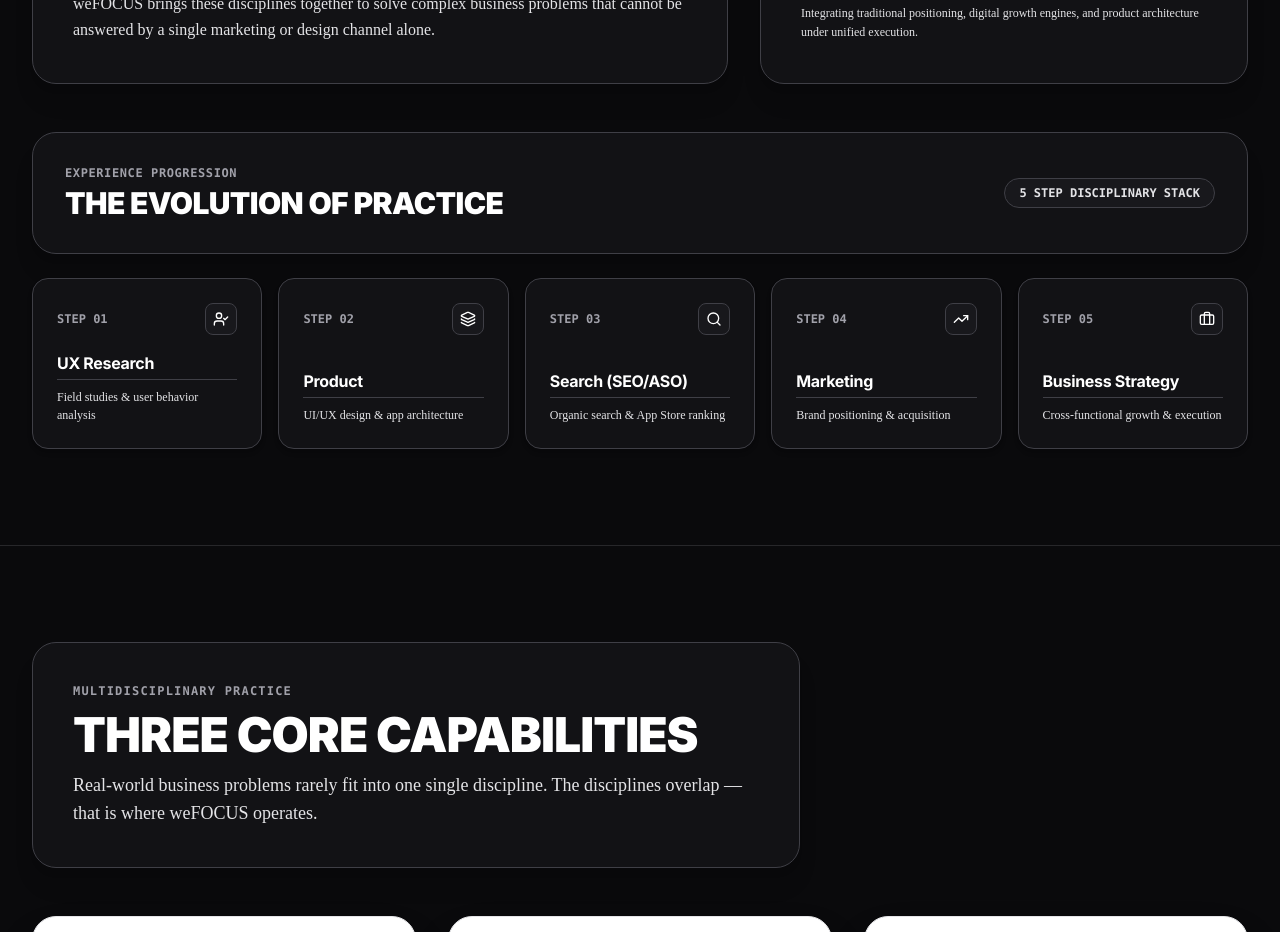
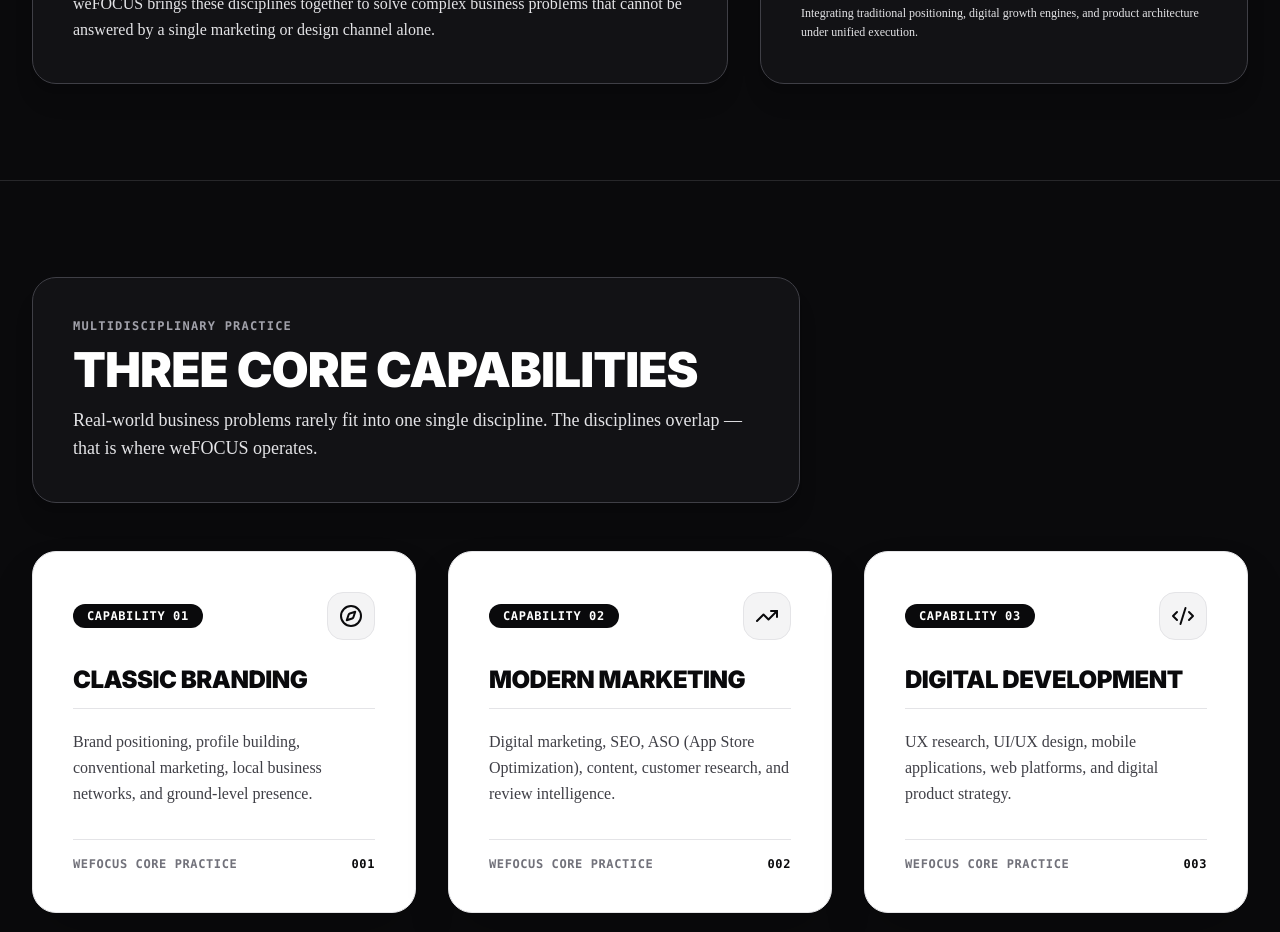
Before and after one commit to shanupraveen1993-afk/focuswebsite, a Next.js app: page / in a window 1280 px wide. Shown: the part 1320-2252 px from the top of the page. Built offline with nearby package versions, Linux system fonts and the light colour scheme.

Commit message:
Remove Experience Progression section from AboutPraveen

```diff
--- a/components/AboutPraveen.tsx
+++ b/components/AboutPraveen.tsx
@@ -1,16 +1,8 @@
 "use client";
 
-import { Compass, TrendingUp, Code2, Layers, Search, Briefcase, UserCheck } from "lucide-react";
+import { Compass, TrendingUp, Code2 } from "lucide-react";
 
 export function AboutPraveen() {
-  const evolution = [
-    { num: "01", title: "UX Research", desc: "Field studies & user behavior analysis", icon: UserCheck },
-    { num: "02", title: "Product", desc: "UI/UX design & app architecture", icon: Layers },
-    { num: "03", title: "Search (SEO/ASO)", desc: "Organic search & App Store ranking", icon: Search },
-    { num: "04", title: "Marketing", desc: "Brand positioning & acquisition", icon: TrendingUp },
-    { num: "05", title: "Business Strategy", desc: "Cross-functional growth & execution", icon: Briefcase }
-  ];
-
   const coreSet = [
     { num: "01", title: "Classic Branding", desc: "Brand positioning & ground-level presence", icon: Compass },
     { num: "02", title: "Modern Marketing", desc: "Digital acquisition, SEO/ASO & intelligence", icon: TrendingUp },
@@ -93,52 +85,6 @@
             </p>
           </div>
         </div>
-
-        {/* Progression Cards Grid */}
-        <div className="space-y-6">
-          <div className="border border-[#3F3F46] bg-[#121215] p-6 sm:p-8 rounded-3xl flex flex-col sm:flex-row sm:items-center justify-between gap-4 shadow-xl">
-            <div>
-              <span className="text-xs font-mono font-bold text-[#A1A1AA] uppercase tracking-wider block">
-                EXPERIENCE PROGRESSION
-              </span>
-              <h3 className="text-2xl sm:text-3xl font-black font-display text-white mt-1">
-                THE EVOLUTION OF PRACTICE
-              </h3>
-            </div>
-            <span className="text-xs font-mono font-bold text-[#E4E4E7] uppercase border border-[#3F3F46] px-3.5 py-1.5 rounded-full bg-[#18181C]">
-              5 STEP DISCIPLINARY STACK
-            </span>
-          </div>
-
-          <div className="grid grid-cols-1 sm:grid-cols-2 lg:grid-cols-5 gap-4">
-            {evolution.map((step) => {
-              const Icon = step.icon;
-              return (
-                <div
-                  key={step.num}
-                  className="bg-[#121215] border border-[#3F3F46] p-6 rounded-2xl flex flex-col justify-between space-y-4 hover:border-zinc-400 transition-all duration-200 shadow-md"
-                >
-                  <div className="flex items-center justify-between">
-                    <span className="text-xs font-mono font-bold text-[#A1A1AA]">
-                      STEP {step.num}
-                    </span>
-                    <div className="w-8 h-8 rounded-lg bg-[#18181C] border border-[#3F3F46] flex items-center justify-center text-white">
-                      <Icon className="w-4 h-4 text-white" />
-                    </div>
-                  </div>
-                  <div>
-                    <h4 className="text-base font-bold font-display text-white">
-                      {step.title}
-                    </h4>
-                    <p className="text-xs text-[#E4E4E7] mt-1 leading-normal border-t border-[#3F3F46] pt-2 font-medium">
-                      {step.desc}
-                    </p>
-                  </div>
-                </div>
-              );
-            })}
-          </div>
-        </div>
       </div>
     </section>
   );
```
